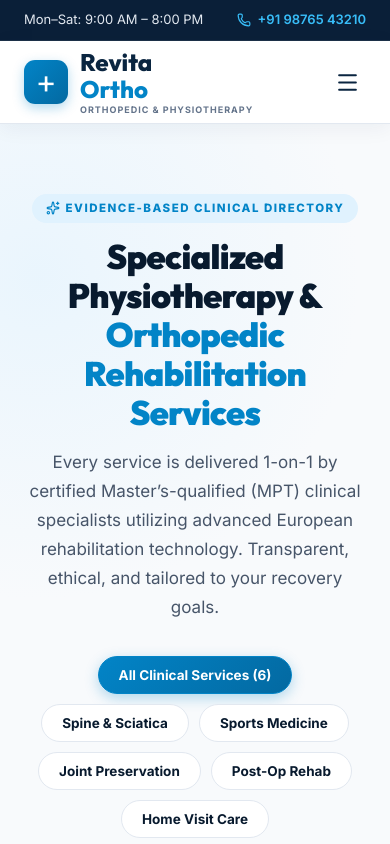
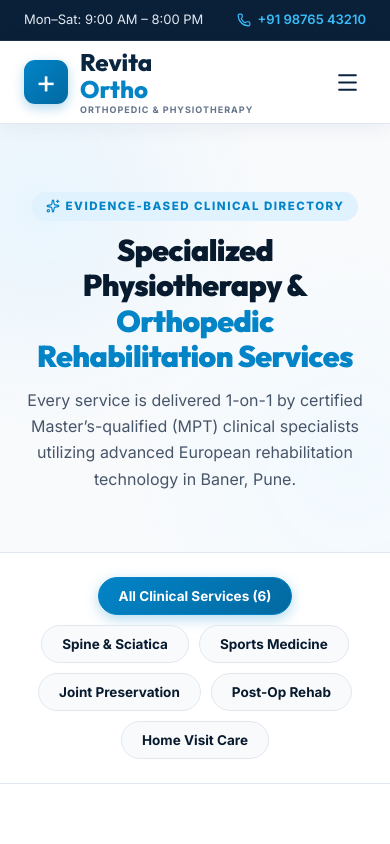
Before and after one commit to mayararothe28/physio-website, a React (Vite) app: page /services in a window 390 px wide. Shown: the top 844 px of the page. Built offline with nearby package versions, Linux system fonts and the light colour scheme.

Commit message:
Update detailed physiotherapy home page

```diff
--- a/src/pages/AboutPage.css
+++ b/src/pages/AboutPage.css
@@ -18,6 +18,62 @@
 
 .section-padding {
   padding: 85px 0;
+}
+
+/* ─── STANDARDIZED UNIFORM SUBPAGE HERO ─── */
+.subpage-hero-banner {
+  min-height: 280px;
+  padding: 68px 0 60px;
+  display: flex;
+  align-items: center;
+  justify-content: center;
+  background:
+    radial-gradient(circle at 10% 20%, rgba(224, 242, 254, 0.65) 0%, transparent 45%),
+    radial-gradient(circle at 90% 80%, rgba(240, 249, 255, 0.8) 0%, transparent 45%),
+    #f8fafc;
+  border-bottom: 1px solid #e2e8f0;
+  text-align: center;
+  box-sizing: border-box;
+}
+
+.subpage-hero-content {
+  width: 100%;
+  max-width: 860px;
+  margin: 0 auto;
+  padding: 0 24px;
+}
+
+.subpage-kicker {
+  display: inline-flex;
+  align-items: center;
+  gap: 6px;
+  font-size: 11.5px;
+  font-weight: 800;
+  letter-spacing: 1.5px;
+  text-transform: uppercase;
+  color: #0284c7;
+  background-color: #e0f2fe;
+  padding: 5px 14px;
+  border-radius: 99px;
+  margin-bottom: 12px;
+}
+
+.subpage-title {
+  font-family: 'Outfit', sans-serif;
+  font-size: clamp(30px, 3.6vw, 44px);
+  font-weight: 900;
+  line-height: 1.18;
+  color: #081a2e;
+  letter-spacing: -0.02em;
+  margin: 0 0 12px;
+}
+
+.subpage-lead {
+  font-size: 16px;
+  color: #475569;
+  line-height: 1.65;
+  margin: 0 auto;
+  max-width: 780px;
 }
 
 .about-kicker {
@@ -69,99 +125,23 @@
   margin: 0;
 }
 
-/* ─── 1. HERO SECTION ─── */
-.about-hero-section {
-  padding: 70px 0 80px;
-  background:
-    radial-gradient(circle at 10% 20%, rgba(224, 242, 254, 0.6) 0%, transparent 45%),
-    #f8fafc;
-  border-bottom: 1px solid #e2e8f0;
-}
-
-.about-hero-grid {
-  display: grid;
-  grid-template-columns: 1.15fr 0.85fr;
-  align-items: center;
-  gap: 50px;
-}
-
-.about-hero-text h1 {
-  font-family: 'Outfit', sans-serif;
-  font-size: clamp(34px, 4vw, 52px);
-  font-weight: 900;
-  line-height: 1.15;
-  color: #081a2e;
-  letter-spacing: -0.02em;
-  margin: 0 0 18px;
-}
-
-.about-hero-lead {
-  font-size: 17px;
-  color: #475569;
-  line-height: 1.7;
-  margin-bottom: 30px;
-}
-
-.about-hero-actions {
-  display: flex;
-  align-items: center;
-  gap: 16px;
-  flex-wrap: wrap;
-}
-
-.btn-about-primary {
-  display: inline-flex;
-  align-items: center;
-  gap: 8px;
-  padding: 13px 26px;
-  background: linear-gradient(135deg, #0284c7 0%, #0369a1 100%);
-  color: #ffffff !important;
-  font-weight: 700;
-  font-size: 14.5px;
-  border-radius: 8px;
-  text-decoration: none;
-  box-shadow: 0 4px 14px rgba(2, 132, 199, 0.3);
-  transition: all 0.25s ease;
-}
-
-.btn-about-primary:hover {
-  transform: translateY(-2px);
-  box-shadow: 0 8px 22px rgba(2, 132, 199, 0.4);
-}
-
-.btn-about-secondary {
-  display: inline-flex;
-  align-items: center;
-  gap: 8px;
-  padding: 13px 24px;
-  background-color: #e0f2fe;
-  color: #081a2e !important;
-  font-weight: 700;
-  font-size: 14.5px;
-  border-radius: 8px;
-  text-decoration: none;
-  transition: all 0.2s;
-}
-
-.btn-about-secondary:hover {
-  background-color: #bae6fd;
-}
-
-.about-hero-visual {
-  position: relative;
+/* ─── 2. CLINIC VISUAL STRIP ─── */
+.about-visual-strip {
+  padding: 50px 0 0;
+  background-color: #ffffff;
 }
 
 .about-img-frame {
   position: relative;
   border-radius: 20px;
   overflow: hidden;
-  box-shadow: 0 16px 40px rgba(10, 37, 64, 0.12);
+  box-shadow: 0 16px 40px rgba(10, 37, 64, 0.1);
   border: 1px solid #e2e8f0;
 }
 
 .about-main-img {
   width: 100%;
-  height: 420px;
+  height: 380px;
   object-fit: cover;
   display: block;
 }
@@ -174,29 +154,30 @@
   background-color: rgba(8, 26, 46, 0.92);
   backdrop-filter: blur(8px);
   color: #ffffff;
-  padding: 14px 20px;
+  padding: 16px 24px;
   border-radius: 12px;
   display: flex;
   align-items: center;
-  gap: 14px;
+  gap: 16px;
 }
 
 .about-floating-badge strong {
   display: block;
-  font-size: 14px;
+  font-size: 15px;
+  color: #ffffff;
 }
 
 .about-floating-badge p {
-  font-size: 12px;
-  color: #94a3b8;
-  margin: 0;
+  font-size: 12.5px;
+  color: #cbd5e1;
+  margin: 2px 0 0;
 }
 
-/* ─── 2. MILESTONES BAR ─── */
+/* ─── 3. MILESTONES BAR ─── */
 .about-milestones-bar {
   background-color: #ffffff;
   border-bottom: 1px solid #e2e8f0;
-  padding: 36px 0;
+  padding: 40px 0;
 }
 
 .milestones-grid {
@@ -231,7 +212,7 @@
   margin: 2px 0 0;
 }
 
-/* ─── 3. FOUNDER SECTION ─── */
+/* ─── 4. FOUNDER SECTION ─── */
 .about-founder-section {
   background-color: #ffffff;
 }
@@ -338,7 +319,7 @@
   gap: 6px;
 }
 
-/* ─── 4. CLINICAL PILLARS ─── */
+/* ─── 5. CLINICAL PILLARS ─── */
 .about-pillars-section {
   background-color: #f8fafc;
   border-top: 1px solid #e2e8f0;
@@ -361,9 +342,9 @@
 }
 
 .pillar-card:hover {
-  transform: translateY(-3px);
+  transform: translateY(-4px);
   border-color: #0284c7;
-  box-shadow: 0 10px 25px rgba(2, 132, 199, 0.12);
+  box-shadow: 0 12px 28px rgba(2, 132, 199, 0.14);
 }
 
 .pillar-icon-box {
@@ -393,7 +374,7 @@
   margin: 0;
 }
 
-/* ─── 5. INFRASTRUCTURE ─── */
+/* ─── 6. INFRASTRUCTURE ─── */
 .about-facilities-section {
   background-color: #ffffff;
 }
@@ -414,6 +395,13 @@
   padding: 20px 24px;
   border-radius: 12px;
   border: 1px solid #e2e8f0;
+  transition: all 0.25s ease;
+}
+
+.facility-item-card:hover {
+  transform: translateY(-2px);
+  border-color: #0284c7;
+  box-shadow: 0 6px 18px rgba(2, 132, 199, 0.08);
 }
 
 .fac-bullet {
@@ -435,7 +423,7 @@
   line-height: 1.55;
 }
 
-/* ─── 6. BOTTOM CTA ─── */
+/* ─── 7. BOTTOM CTA ─── */
 .about-cta-section {
   background: linear-gradient(135deg, #081a2e 0%, #0e2a4a 100%);
   color: #ffffff;
@@ -510,7 +498,6 @@
 }
 
 @media (max-width: 900px) {
-  .about-hero-grid,
   .founder-grid {
     grid-template-columns: 1fr;
     gap: 40px;
--- a/src/pages/HomePage.css
+++ b/src/pages/HomePage.css
@@ -2089,3 +2089,169 @@
   gap: 18px;
   flex-wrap: wrap;
 }
+
+/* ==========================================================================
+   INTERACTIVE CARD ANIMATIONS & DYNAMIC MICRO-INTERACTIONS
+   ========================================================================== */
+
+@keyframes float-slow {
+  0%, 100% {
+    transform: translateY(0);
+  }
+  50% {
+    transform: translateY(-8px);
+  }
+}
+
+@keyframes float-subtle {
+  0%, 100% {
+    transform: translateY(0);
+  }
+  50% {
+    transform: translateY(-5px);
+  }
+}
+
+@keyframes pulse-azure {
+  0%, 100% {
+    box-shadow: 0 0 0 0 rgba(2, 132, 199, 0.4);
+  }
+  50% {
+    box-shadow: 0 0 0 10px rgba(2, 132, 199, 0);
+  }
+}
+
+/* Floating Elements */
+.hero-floating-specialist {
+  animation: float-slow 4s ease-in-out infinite;
+}
+
+.pain-image-overlay-card {
+  animation: float-subtle 4.5s ease-in-out infinite;
+}
+
+/* Card Transitions & Hover Elevations */
+.tech-modality-card,
+.case-study-card,
+.doctor-specialist-card,
+.roadmap-phase-card,
+.care-mode-card,
+.testimonial-patient-card,
+.credential-item,
+.facility-perk-card,
+.triage-card {
+  position: relative;
+  overflow: hidden;
+  transition: transform 0.35s cubic-bezier(0.16, 1, 0.3, 1),
+              box-shadow 0.35s cubic-bezier(0.16, 1, 0.3, 1),
+              border-color 0.25s ease;
+}
+
+/* Shimmer Sweep Animation on Hover */
+.tech-modality-card::before,
+.case-study-card::before,
+.doctor-specialist-card::before,
+.testimonial-patient-card::before,
+.roadmap-phase-card::before {
+  content: "";
+  position: absolute;
+  top: 0;
+  left: -120%;
+  width: 70%;
+  height: 100%;
+  background: linear-gradient(
+    90deg,
+    transparent 0%,
+    rgba(2, 132, 199, 0.08) 50%,
+    transparent 100%
+  );
+  transform: skewX(-20deg);
+  pointer-events: none;
+  transition: left 0.75s ease;
+  z-index: 2;
+}
+
+.tech-modality-card:hover::before,
+.case-study-card:hover::before,
+.doctor-specialist-card:hover::before,
+.testimonial-patient-card:hover::before,
+.roadmap-phase-card:hover::before {
+  left: 140%;
+}
+
+/* Card Lift & Glow Effects */
+.tech-modality-card:hover {
+  transform: translateY(-8px) scale(1.01);
+  border-color: #0284c7;
+  box-shadow: 0 18px 40px rgba(2, 132, 199, 0.16);
+}
+
+.case-study-card:hover {
+  transform: translateY(-8px) scale(1.01);
+  border-color: #0284c7;
+  box-shadow: 0 18px 40px rgba(2, 132, 199, 0.16);
+}
+
+.doctor-specialist-card:hover {
+  transform: translateY(-8px) scale(1.01);
+  border-color: #0284c7;
+  box-shadow: 0 18px 40px rgba(2, 132, 199, 0.18);
+}
+
+.doctor-specialist-card:hover .doctor-card-photo {
+  transform: scale(1.06);
+  transition: transform 0.6s cubic-bezier(0.16, 1, 0.3, 1);
+}
+
+.doctor-card-photo {
+  transition: transform 0.6s cubic-bezier(0.16, 1, 0.3, 1);
+}
+
+.roadmap-phase-card:hover {
+  transform: translateY(-6px);
+  border-color: #0284c7;
+  box-shadow: 0 14px 34px rgba(2, 132, 199, 0.14);
+}
+
+.roadmap-phase-card:hover .phase-number-badge {
+  color: rgba(2, 132, 199, 0.45);
+  transform: scale(1.08);
+  transition: all 0.3s ease;
+}
+
+.phase-number-badge {
+  transition: all 0.3s ease;
+}
+
+.care-mode-card:hover {
+  transform: translateY(-8px) scale(1.01);
+  box-shadow: 0 20px 45px rgba(2, 132, 199, 0.18);
+}
+
+.testimonial-patient-card:hover {
+  transform: translateY(-6px);
+  border-color: #0284c7;
+  box-shadow: 0 16px 36px rgba(2, 132, 199, 0.14);
+}
+
+.triage-card:hover {
+  box-shadow: 0 20px 48px rgba(10, 37, 64, 0.16);
+}
+
+.credential-item {
+  transition: transform 0.25s ease;
+}
+
+.credential-item:hover {
+  transform: translateY(-3px);
+}
+
+.facility-perk-card {
+  transition: all 0.25s ease;
+}
+
+.facility-perk-card:hover {
+  transform: translateX(4px);
+  background-color: rgba(255, 255, 255, 0.14);
+  border-color: rgba(56, 189, 248, 0.4);
+}
--- a/src/pages/ServicesPage.css
+++ b/src/pages/ServicesPage.css
@@ -18,6 +18,62 @@
 
 .section-padding {
   padding: 85px 0;
+}
+
+/* ─── STANDARDIZED UNIFORM SUBPAGE HERO ─── */
+.subpage-hero-banner {
+  min-height: 280px;
+  padding: 68px 0 60px;
+  display: flex;
+  align-items: center;
+  justify-content: center;
+  background:
+    radial-gradient(circle at 10% 20%, rgba(224, 242, 254, 0.65) 0%, transparent 45%),
+    radial-gradient(circle at 90% 80%, rgba(240, 249, 255, 0.8) 0%, transparent 45%),
+    #f8fafc;
+  border-bottom: 1px solid #e2e8f0;
+  text-align: center;
+  box-sizing: border-box;
+}
+
+.subpage-hero-content {
+  width: 100%;
+  max-width: 860px;
+  margin: 0 auto;
+  padding: 0 24px;
+}
+
+.subpage-kicker {
+  display: inline-flex;
+  align-items: center;
+  gap: 6px;
+  font-size: 11.5px;
+  font-weight: 800;
+  letter-spacing: 1.5px;
+  text-transform: uppercase;
+  color: #0284c7;
+  background-color: #e0f2fe;
+  padding: 5px 14px;
+  border-radius: 99px;
+  margin-bottom: 12px;
+}
+
+.subpage-title {
+  font-family: 'Outfit', sans-serif;
+  font-size: clamp(30px, 3.6vw, 44px);
+  font-weight: 900;
+  line-height: 1.18;
+  color: #081a2e;
+  letter-spacing: -0.02em;
+  margin: 0 0 12px;
+}
+
+.subpage-lead {
+  font-size: 16px;
+  color: #475569;
+  line-height: 1.65;
+  margin: 0 auto;
+  max-width: 780px;
 }
 
 .services-kicker {
@@ -48,36 +104,11 @@
   color: #0284c7;
 }
 
-/* ─── 1. HERO & FILTER TABS ─── */
-.services-hero-section {
-  padding: 70px 0 60px;
-  background:
-    radial-gradient(circle at 10% 20%, rgba(224, 242, 254, 0.6) 0%, transparent 45%),
-    #f8fafc;
+/* ─── FILTER TABS BAR ─── */
+.subpage-filter-bar {
+  background-color: #ffffff;
+  padding: 24px 0;
   border-bottom: 1px solid #e2e8f0;
-}
-
-.services-hero-content {
-  text-align: center;
-  max-width: 860px;
-  margin: 0 auto;
-}
-
-.services-hero-content h1 {
-  font-family: 'Outfit', sans-serif;
-  font-size: clamp(34px, 4vw, 50px);
-  font-weight: 900;
-  line-height: 1.15;
-  color: #081a2e;
-  letter-spacing: -0.02em;
-  margin: 0 0 16px;
-}
-
-.services-hero-lead {
-  font-size: 17px;
-  color: #475569;
-  line-height: 1.7;
-  margin-bottom: 34px;
 }
 
 .services-filter-tabs {
@@ -89,7 +120,7 @@
 }
 
 .filter-tab-btn {
-  background-color: #ffffff;
+  background-color: #f8fafc;
   border: 1.5px solid #e2e8f0;
   padding: 10px 20px;
   border-radius: 99px;
--- a/src/pages/ServicesPage.jsx
+++ b/src/pages/ServicesPage.jsx
@@ -124,22 +124,26 @@ export default function ServicesPage() {
 
   return (
     <main className="services-page">
-      {/* ─── 1. SERVICES HERO ─── */}
-      <section className="services-hero-section">
-        <div className="services-container">
-          <div className="services-hero-content">
-            <span className="services-kicker">
+      {/* ─── 1. STANDARDIZED UNIFORM SUBPAGE HERO ─── */}
+      <section className="subpage-hero-banner">
+        <div className="subpage-hero-content">
+          <span className="subpage-kicker">
             <Sparkles size={14} /> EVIDENCE-BASED CLINICAL DIRECTORY
           </span>
-            <h1>
+          <h1 className="subpage-title">
             Specialized Physiotherapy &
             <br />
             <span className="text-highlight">Orthopedic Rehabilitation Services</span>
           </h1>
-            <p className="services-hero-lead">
-              Every service is delivered 1-on-1 by certified Master’s-qualified (MPT) clinical specialists utilizing advanced European rehabilitation technology. Transparent, ethical, and tailored to your recovery goals.
+          <p className="subpage-lead">
+            Every service is delivered 1-on-1 by certified Master’s-qualified (MPT) clinical specialists utilizing advanced European rehabilitation technology in Baner, Pune.
           </p>
+        </div>
+      </section>
 
+      {/* ─── 2. FILTER TABS BAR ─── */}
+      <div className="subpage-filter-bar">
+        <div className="services-container">
           <div className="services-filter-tabs">
             <button
               type="button"
@@ -186,9 +190,8 @@ export default function ServicesPage() {
           </div>
         </div>
       </div>
-      </section>
 
-      {/* ─── 2. SERVICES GRID ─── */}
+      {/* ─── 3. SERVICES GRID ─── */}
       <section className="services-grid-section section-padding">
         <div className="services-container">
           <div className="clinical-services-grid">
@@ -258,7 +261,7 @@ export default function ServicesPage() {
         </div>
       </section>
 
-      {/* ─── 3. WHAT YOUR INITIAL EVALUATION INCLUDES ─── */}
+      {/* ─── 4. WHAT YOUR INITIAL EVALUATION INCLUDES ─── */}
       <section className="evaluation-protocol-section section-padding">
         <div className="services-container">
           <div className="evaluation-card">
--- a/src/pages/TreatmentsPage.css
+++ b/src/pages/TreatmentsPage.css
@@ -18,6 +18,62 @@
 
 .section-padding {
   padding: 85px 0;
+}
+
+/* ─── STANDARDIZED UNIFORM SUBPAGE HERO ─── */
+.subpage-hero-banner {
+  min-height: 280px;
+  padding: 68px 0 60px;
+  display: flex;
+  align-items: center;
+  justify-content: center;
+  background:
+    radial-gradient(circle at 10% 20%, rgba(224, 242, 254, 0.65) 0%, transparent 45%),
+    radial-gradient(circle at 90% 80%, rgba(240, 249, 255, 0.8) 0%, transparent 45%),
+    #f8fafc;
+  border-bottom: 1px solid #e2e8f0;
+  text-align: center;
+  box-sizing: border-box;
+}
+
+.subpage-hero-content {
+  width: 100%;
+  max-width: 860px;
+  margin: 0 auto;
+  padding: 0 24px;
+}
+
+.subpage-kicker {
+  display: inline-flex;
+  align-items: center;
+  gap: 6px;
+  font-size: 11.5px;
+  font-weight: 800;
+  letter-spacing: 1.5px;
+  text-transform: uppercase;
+  color: #0284c7;
+  background-color: #e0f2fe;
+  padding: 5px 14px;
+  border-radius: 99px;
+  margin-bottom: 12px;
+}
+
+.subpage-title {
+  font-family: 'Outfit', sans-serif;
+  font-size: clamp(30px, 3.6vw, 44px);
+  font-weight: 900;
+  line-height: 1.18;
+  color: #081a2e;
+  letter-spacing: -0.02em;
+  margin: 0 0 12px;
+}
+
+.subpage-lead {
+  font-size: 16px;
+  color: #475569;
+  line-height: 1.65;
+  margin: 0 auto;
+  max-width: 780px;
 }
 
 .treatments-kicker {
@@ -48,36 +104,11 @@
   color: #0284c7;
 }
 
-/* ─── 1. HERO ─── */
-.treatments-hero-section {
-  padding: 70px 0 60px;
-  background:
-    radial-gradient(circle at 10% 20%, rgba(224, 242, 254, 0.6) 0%, transparent 45%),
-    #f8fafc;
+/* ─── FILTER PILLS BAR ─── */
+.subpage-filter-bar {
+  background-color: #ffffff;
+  padding: 24px 0;
   border-bottom: 1px solid #e2e8f0;
-}
-
-.treatments-hero-content {
-  text-align: center;
-  max-width: 860px;
-  margin: 0 auto;
-}
-
-.treatments-hero-content h1 {
-  font-family: 'Outfit', sans-serif;
-  font-size: clamp(34px, 4vw, 50px);
-  font-weight: 900;
-  line-height: 1.15;
-  color: #081a2e;
-  letter-spacing: -0.02em;
-  margin: 0 0 16px;
-}
-
-.treatments-hero-lead {
-  font-size: 17px;
-  color: #475569;
-  line-height: 1.7;
-  margin-bottom: 34px;
 }
 
 .treatment-filter-pills {
@@ -89,7 +120,7 @@
 }
 
 .filter-pill {
-  background-color: #ffffff;
+  background-color: #f8fafc;
   border: 1.5px solid #e2e8f0;
   padding: 10px 20px;
   border-radius: 99px;
@@ -112,7 +143,7 @@
   box-shadow: 0 4px 14px rgba(2, 132, 199, 0.3);
 }
 
-/* ─── 2. TREATMENTS VERTICAL FLOW ─── */
+/* ─── 3. TREATMENTS VERTICAL FLOW ─── */
 .treatments-list-section {
   background-color: #ffffff;
 }
@@ -341,7 +372,7 @@
   background-color: #bae6fd;
 }
 
-/* ─── 3. BOTTOM CTA ─── */
+/* ─── 4. BOTTOM CTA ─── */
 .treatments-bottom-cta {
   padding-bottom: 85px;
   background-color: #ffffff;
```
Also changed, not shown: src/pages/AboutPage.jsx (+20 -32 lines), src/pages/TreatmentsPage.jsx (+15 -12 lines). Lines whose indentation alone changed are shown as unchanged.
